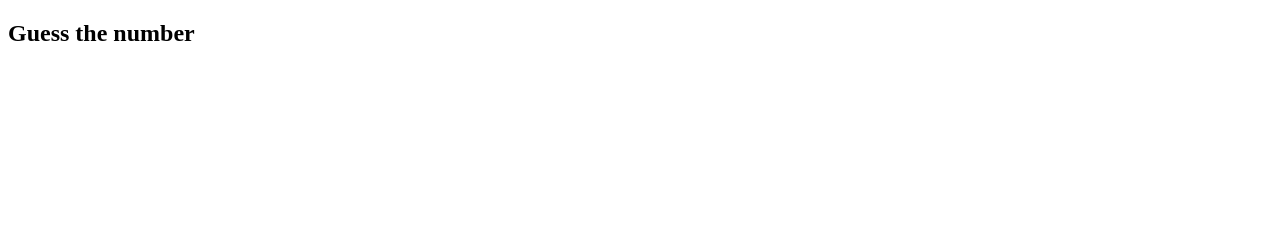
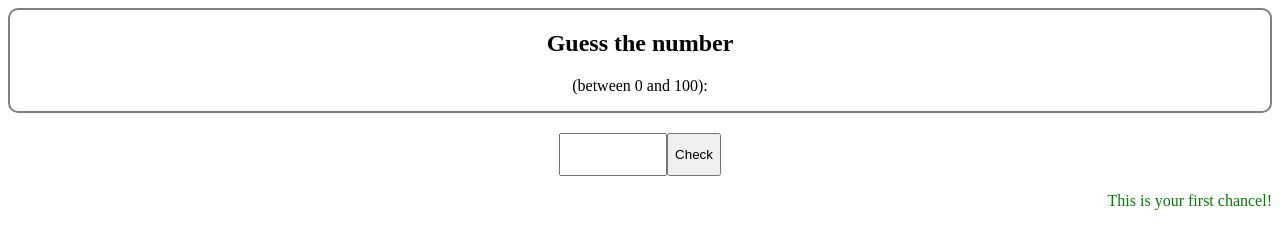
Before and after one commit to Lacivertsizim/guess-the-number, a plain HTML site: page index.html in a window 1280 px wide. Drawn offline with Linux system fonts and the light colour scheme.

Commit message:
add style

```diff
--- a/index.html
+++ b/index.html
@@ -5,8 +5,21 @@
     <meta http-equiv="X-UA-Compatible" content="IE=edge">
     <meta name="viewport" content="width=device-width, initial-scale=1.0">
     <title>Guess the number</title>
+    <link rel="stylesheet" href="style.css">
 </head>
 <body>
+    <div id="top-div">
     <h2>Guess the number</h2>
+    <p>(between 0 and 100):</p>
+    </div>
+
+    <div id="input-div">
+        <input id="number" type="number" min="1" max="100">
+        <button id="check-btn">Check</button>
+    </div>
+
+    <div id="middle-div">
+      <p>This is your first chancel!<p>
+    </div>
 </body>
 </html>
--- /dev/null
+++ b/style.css
@@ -0,0 +1,24 @@
+#top-div{
+    text-align: center;
+    border: 2px solid gray;
+    border-radius: 10px;
+}
+#middle-div{
+    text-align: right;
+}
+#middle-div p{
+    color: green;
+    font-size: 1rem;
+}
+
+/* ortalamak için flexi kullandım */
+#input-div{
+    display: flex;
+    justify-content: center;
+    margin-top: 20px;
+}
+
+#input-div input{
+    font-size: 2rem;
+    width: 100px;
+}
```
